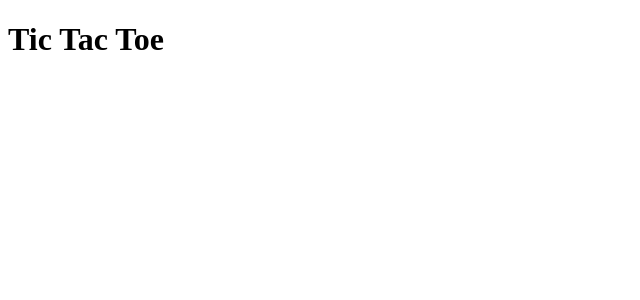
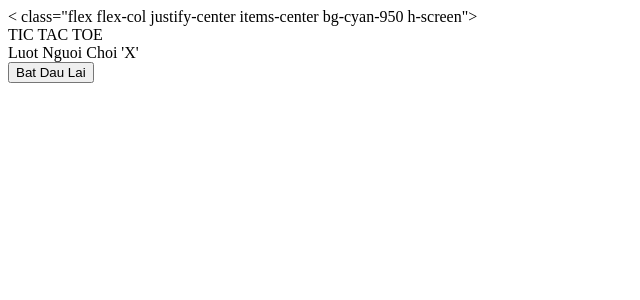
Before and after one commit to dominhloc/nuxt-demo, a Nuxt app: page /test in a window 1280 px wide. Shown: the top 300 px of the page, without its empty margins (0-640 px from the left). Built offline with nearby package versions, Linux system fonts and the light colour scheme.

Commit message:
first commit

```diff
--- a/pages/index.vue
+++ b/pages/index.vue
@@ -29,11 +29,6 @@ function addTodo() {
 function removeTodo(todo) {
     todos.value = todos.value.filter((t) => t !== todo)
 }
-
-// function lineThrough(todo) {
-//     console.log("line throufgh cline", todo);
-//     todo.done = !todo.done
-//}
 
 function getTodoClass(todo) {
     if (todo.done) {
--- a/pages/test.vue
+++ b/pages/test.vue
@@ -1,9 +1,35 @@
-<script>
-import { ref } from "vue";
-const newTodo = ref('')
+<script setup>
+import { ref, computed } from 'vue'
+
+let id = 0
+let playEr1 = 'X'
+let playEr2 = 'O'
+const board = [
+    ['', '', ''],
+    ['', '', ''],
+    ['', '', ''],
+];
+
 </script>
 
 
 <template>
-    <h1>Tic Tac Toe</h1>
+
+    < class="flex flex-col justify-center items-center bg-cyan-950 h-screen">
+        <div class="flex flex-col justify-center items-center h-3xl w-3xl text-center">
+
+            <div class="text-4xl mb-15 font-bold">TIC TAC TOE</div>
+
+            <div class="border border-white border-2 rounded-xl p-5 shadow">
+
+                <div class="text-center mb-15 text-2xl  ">Luot Nguoi Choi 'X'
+                    <div
+                        class="m-5 flex flex-col justify-center items-center h-xs w-xs text-center bg-black rounded-xl">
+                    </div>
+
+                    <button class="fixed bottom-66 p-2 bg-cyan-500 shadow-lg shadow-cyan-50/50 rounded-xl "
+                        @click="hideCompleted = false">Bat Dau Lai</button>
+                </div>
+            </div>
+        </div>
 </template>
```
